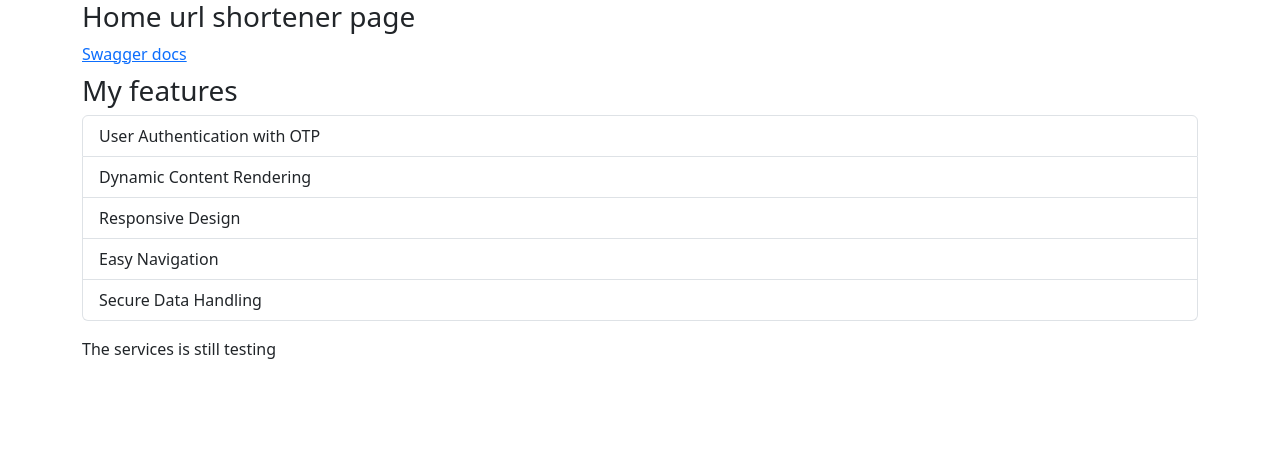
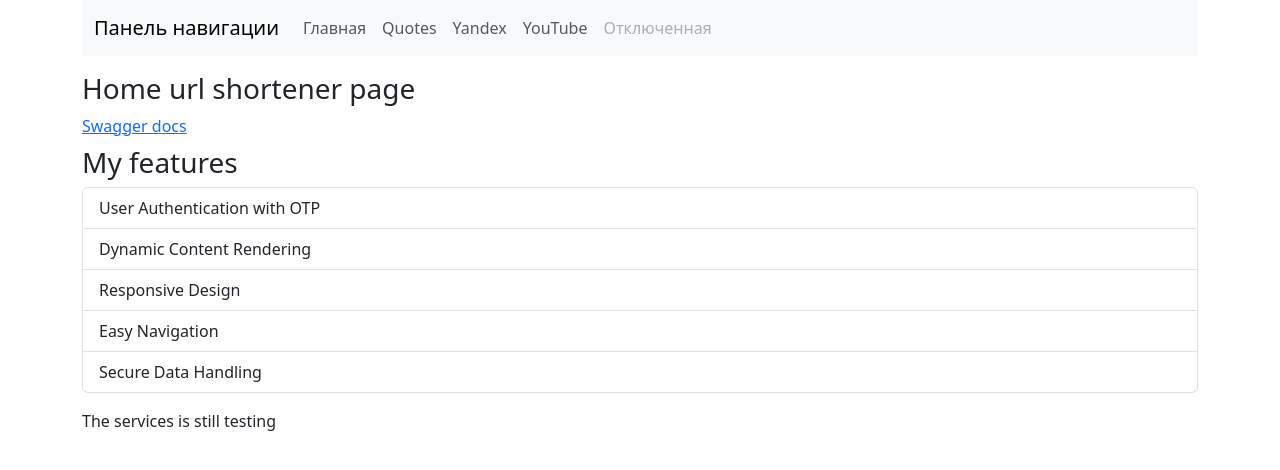
Before and after one commit to zifrit/url_shortener, a FastAPI app: page / in a window 1280 px wide. Shown: the top 470 px of the page. Run offline with FastAPI, Linux system fonts and the light colour scheme; parts of the project's set-up code (start-up, migrations or seed data) failed here and were passed over.

Commit message:
add component navbar and include

```diff
--- a/app/templates/base.html
+++ b/app/templates/base.html
@@ -6,16 +6,22 @@
         content="width=device-width, user-scalable=no, initial-scale=1.0, maximum-scale=1.0, minimum-scale=1.0">
   <meta http-equiv="X-UA-Compatible" content="ie=edge">
   <link href="https://cdn.jsdelivr.net/npm/bootstrap@5.3.0/dist/css/bootstrap.min.css"
-      rel="stylesheet"
-      integrity="sha384-9ndCyUaIbzAi2FUVXJi0CjmCapSmO7SnpJef0486qhLnuZ2cdeRhO02iuK6FUUVM"
-      crossorigin="anonymous">
+        rel="stylesheet"
+        integrity="sha384-9ndCyUaIbzAi2FUVXJi0CjmCapSmO7SnpJef0486qhLnuZ2cdeRhO02iuK6FUUVM"
+        crossorigin="anonymous">
+  <script src="https://cdn.jsdelivr.net/npm/bootstrap@5.3.0/dist/js/bootstrap.bundle.min.js"
+          integrity="sha384-geWF76RCwLtnZ8qwWowPQNguL3RmwHVBC9FhGdlKrxdiJJigb/j/68SIy3Te4Bkz"
+          crossorigin="anonymous"></script>
   <title>{% block title %}{% endblock %}</title>
 </head>
 <body class="container">
-{% block main %}
-
-{% endblock %}
-
+<header>
+{% include 'components/navbar.html' %}
+</header>
+<main class="mt-3">
+  {% block main %}
+  {% endblock %}
+</main>
 <footer class="mt-3">
   {% block footer %}
     &copy; {{ today.year }} My URL Shortener
--- /dev/null
+++ b/app/templates/components/navbar.html
@@ -0,0 +1,28 @@
+<nav class="navbar navbar-expand-md bg-body-tertiary">
+  <div class="container-fluid">
+    <a class="navbar-brand" href="#">Панель навигации</a>
+    <button class="navbar-toggler" type="button" data-bs-toggle="collapse" data-bs-target="#navbarNav"
+            aria-controls="navbarNav" aria-expanded="false" aria-label="Переключатель навигации">
+      <span class="navbar-toggler-icon"></span>
+    </button>
+    <div class="collapse navbar-collapse" id="navbarNav">
+      <ul class="navbar-nav">
+        <li class="nav-item">
+          <a class="nav-link" href="#">Главная</a>
+        </li>
+        <li class="nav-item">
+          <a class="nav-link" href="#quotes">Quotes</a>
+        </li>
+        <li class="nav-item">
+          <a class="nav-link" href="https://ya.ru">Yandex</a>
+        </li>
+        <li class="nav-item">
+          <a class="nav-link" href="https://www.youtube.com">YouTube</a>
+        </li>
+        <li class="nav-item">
+          <a class="nav-link disabled">Отключенная</a>
+        </li>
+      </ul>
+    </div>
+  </div>
+</nav>
```
